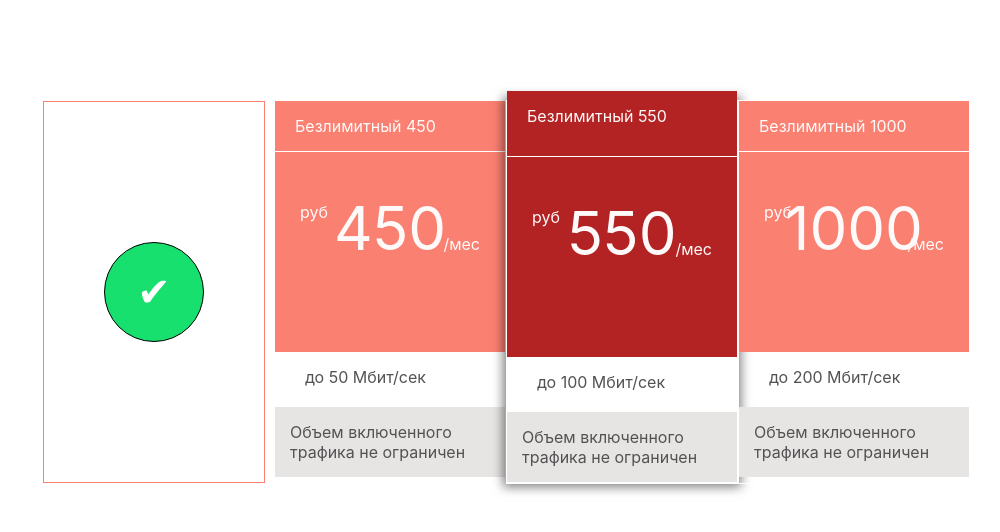
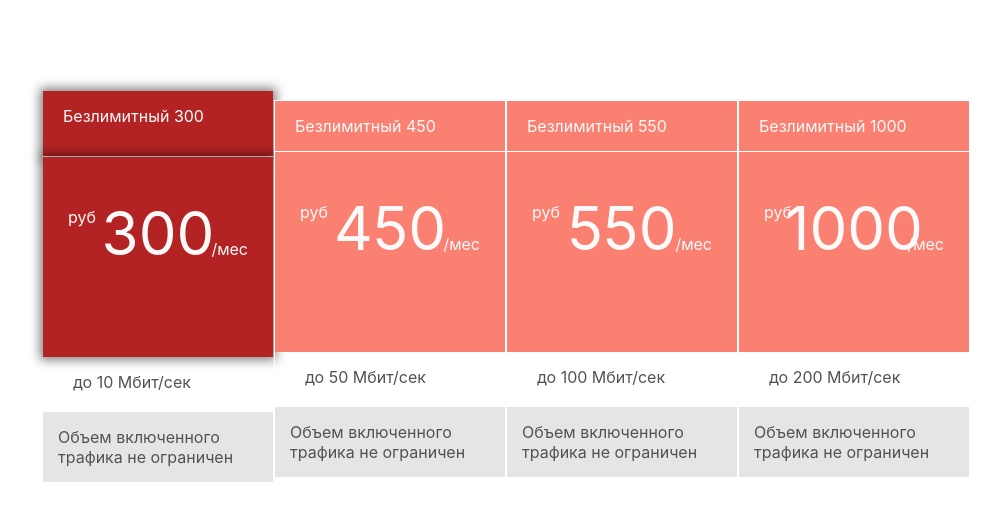
Before and after one commit to Vlada650/React, a React (Create React App) app in the folder tariffsapp/: page / in a window 1280 px wide. Both pictures are taken after a click on the element 292 px from the left and 291 px from the top of the page. Shown: the top 532 px of the page, without its empty margins (134-1134 px from the left). Built offline with nearby package versions, Linux system fonts and the light colour scheme.

Commit message:
edit style week28

```diff
--- a/tariffsapp/src/components/tariffs.css
+++ b/tariffsapp/src/components/tariffs.css
@@ -50,36 +50,10 @@
 
 .selected__tariff{
     background-color: rgb(180, 35, 35);
+    box-shadow:  0px 0px 10px 3px rgba(0, 0, 0, 0.5);
 }
 
 .selected__header{
 height: 35px;
 margin-top: -10px;
 }
-
-.selected__card{
-    box-shadow:  0px 0px 10px 3px rgba(0, 0, 0, 0.5);
-}
-
-.checked{
-    border: 1px solid salmon;
-    width: 220px;
-    height: 380px;
-    display: flex;
-    justify-content: center;
-    align-items: center;
-}
-
-.checked__circle{
-    border: 1px solid rgb(0, 0, 0);
-    width: 100px;
-    height: 100px;
-    border-radius: 50px;
-    background-color: rgb(24, 224, 111);
-    display: flex;
-    justify-content: center;
-    align-items: center;
-    font-size: 40px;
-    color: white;
-    cursor: pointer;
-}
--- a/tariffsapp/src/components/tariffs.jsx
+++ b/tariffsapp/src/components/tariffs.jsx
@@ -6,13 +6,18 @@ function List(props) {
     const [checked, setChecked] = useState(false)
 
     return (
-        <div className={"mainContainer" + (props.price == 550 ? " selected__card" : "")} {...props} onClick={() => { setChecked(true) }} id="container" tabIndex="0" onBlur={() => { setChecked(false) }}> {
+        <div className="mainContainer" {...props} onClick={() => { setChecked(true) }} id="container" tabIndex="0" onBlur={() => { setChecked(false) }}> {
             checked
                 ? (<div className="checked" >
-                    <button className="checked__circle">&#10004;</button>
+                    <div className={"mainContainer__header" + " selected__tariff + selected__header"}>{props.header}</div>
+                    <div className={"mainContainer__price" + " selected__tariff"}>
+                        <span className="mainContainer__currency">руб</span>  <span className="mainContainer__sum"> {props.price} </span> <span className="mainContainer__month">/мес</span>
+                    </div  >
+                    <div className="mainContainer__speed">{props.speed}</div>
+                    <div className="mainContainer__text">Объем включенного трафика не ограничен</div>
                 </div>)
-                : (<div> <div className={"mainContainer__header" + (props.price == 550 ? " selected__tariff + selected__header" : "")}>{props.header}</div>
-                    <div className={"mainContainer__price" + (props.price == 550 ? " selected__tariff" : "")}>
+                : (<div> <div className="mainContainer__header">{props.header}</div>
+                    <div className="mainContainer__price">
                         <span className="mainContainer__currency">руб</span>  <span className="mainContainer__sum"> {props.price} </span> <span className="mainContainer__month">/мес</span>
                     </div  >
                     <div className="mainContainer__speed">{props.speed}</div>
```
